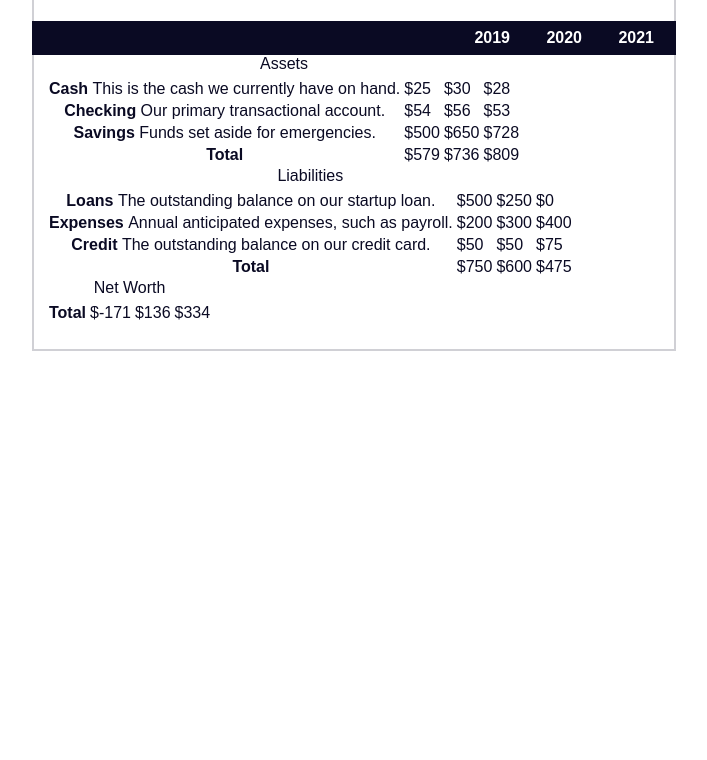
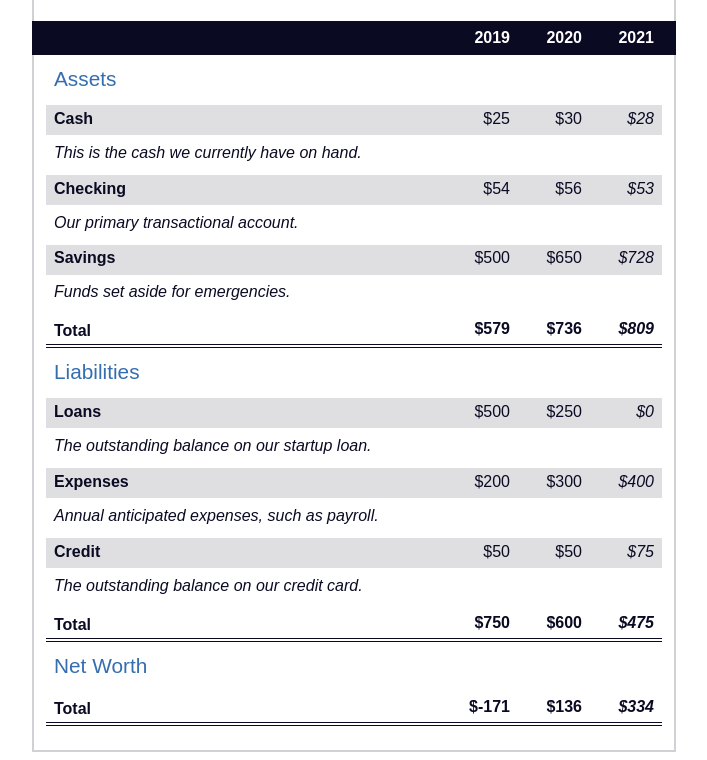
Before and after one commit to nmagera07/freecodecamp-projects, a plain HTML site: page responsive-courses/CSS-Balance-Sheet/index.html in a window 1280 px wide. Shown: the part 106-866 px from the top of the page, without its empty margins (286-993 px from the left). Before the commit the page ends 800 px from the top, so only its background shows below. Drawn offline with Linux system fonts and the light colour scheme.

Commit message:
finished course

```diff
--- a/responsive-courses/CSS-Balance-Sheet/styles.css
+++ b/responsive-courses/CSS-Balance-Sheet/styles.css
@@ -51,10 +51,10 @@ span[class~="sr-only"] {
     display: flex;
     justify-content: flex-end;
     position: sticky;
+    z-index: 999;
     top: 0;
     background: #0a0a23;
     color: #fff;
-    z-index: 999;
     padding: 0.5rem calc(1.25rem + 2px) 0.5rem 0;
     margin: 0 -2px;
   }
@@ -69,6 +69,84 @@ span[class~="sr-only"] {
     padding: 0 0.75rem 1.5rem 0.75rem;
   }
 
-  span {
+  table {
+    border-collapse: collapse;
+    border: 0;
+    width: 100%;
+    position: relative;
+    margin-top: 3rem;
+  }
+
+  table caption {
+    color: #356eaf;
+    font-size: 1.3em;
     font-weight: normal;
+    position: absolute;
+    top: -2.25rem;
+    left: 0.5rem;
   }
+
+  tbody td {
+    width: 100vw;
+    min-width: 4rem;
+    max-width: 4rem;
+  }
+
+  tbody th {
+    width: calc(100% - 12rem);
+  }
+
+  tr[class="total"] {
+    border-bottom: 4px double #0a0a23;
+    font-weight: bold;
+  }
+
+  tr[class="total"] th {
+    text-align: left;
+    padding: 0.5rem 0 0.25rem 0.5rem;
+  }
+
+  tr.total td {
+    text-align: right;
+    padding: 0 0.25rem;
+  }
+
+  tr.total td:nth-of-type(3) {
+    padding-right: 0.5rem;
+  }
+
+  tr.total:hover {
+    background-color: #99c9ff;
+  }
+
+  td.current {
+    font-style: italic;
+  }
+
+  tr.data {
+    background-image: linear-gradient(to bottom, #dfdfe2 1.845rem, white 1.845rem);
+  }
+
+  tr.data th {
+    text-align: left;
+    padding-top: 0.3rem;
+    padding-left: 0.5rem;
+  }
+
+  tr.data th .description {
+    display: block;
+    font-weight: normal;
+    font-style: italic;
+    padding: 1rem 0 0.75rem;
+    margin-right: -13.5rem;
+  }
+
+  tr.data td {
+    vertical-align: top;
+    padding: 0.3rem 0.25rem 0;
+    text-align: right;
+  }
+
+  tr.data td:last-of-type {
+    padding-right: 0.5rem;
+  }
```
